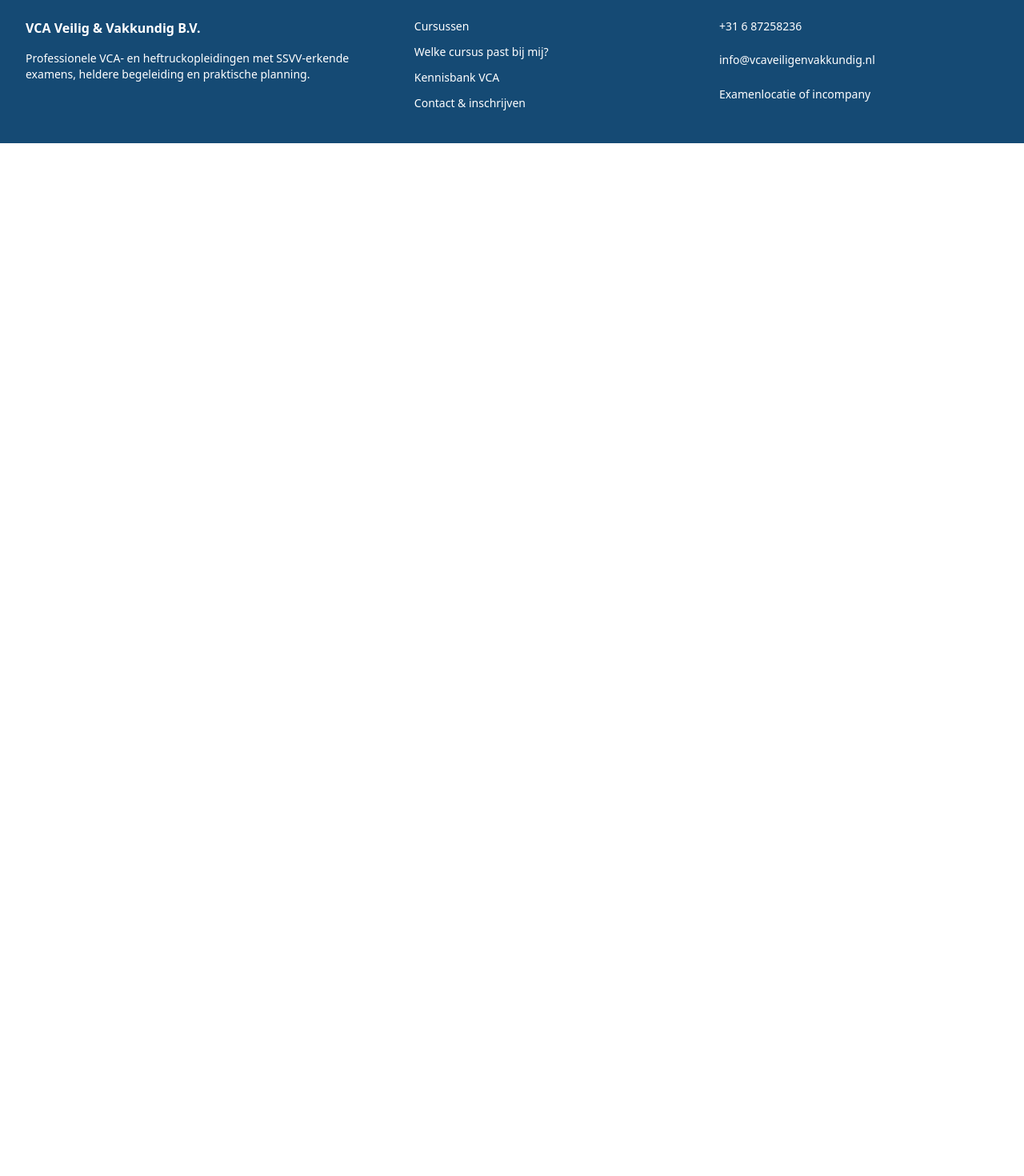
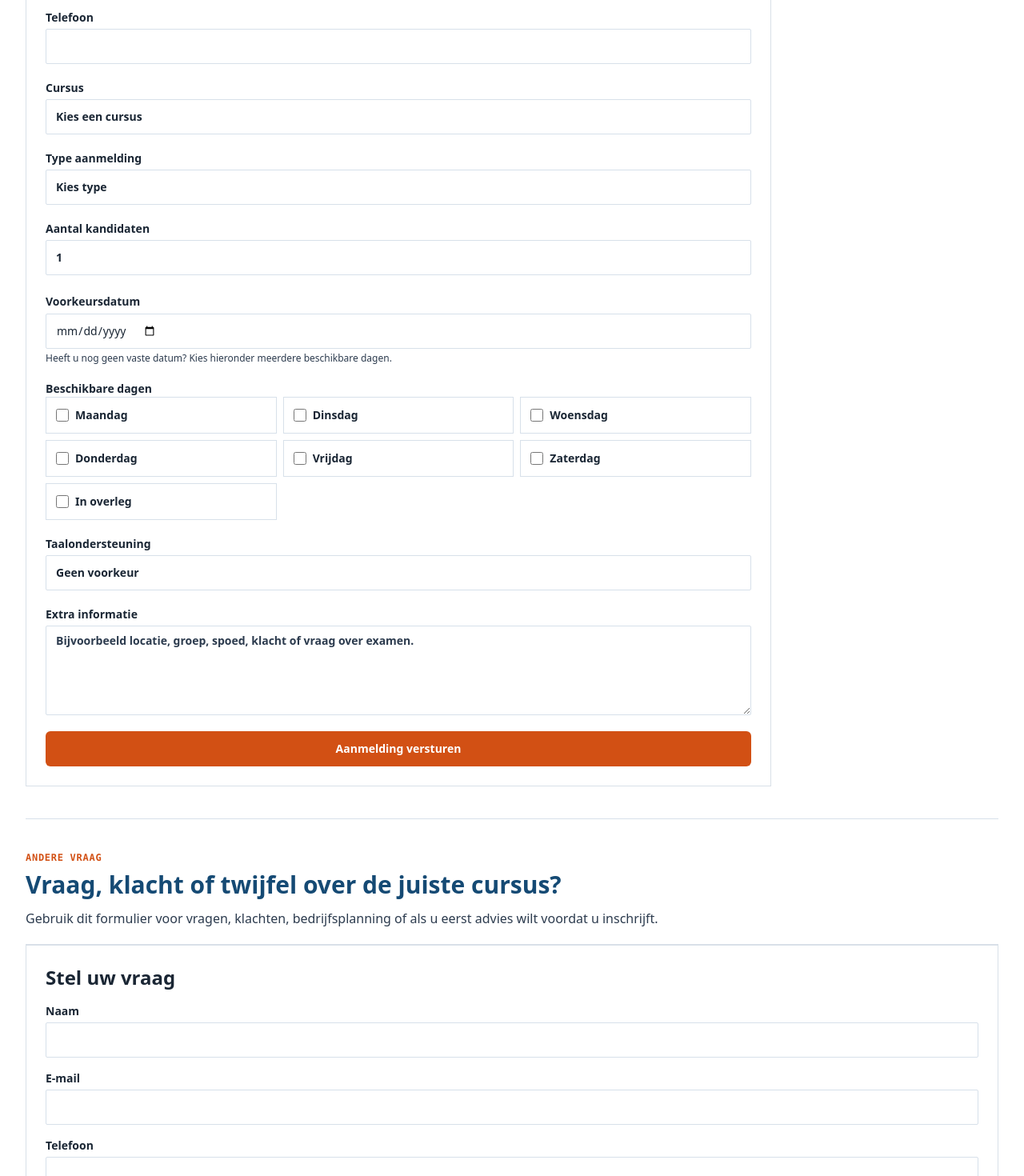
Before and after one commit to khaledjadf-blip/VCA-school, a Next.js app: page /contact in a window 1280 px wide. Shown: the part 920-2390 px from the top of the page at 80% size. Before the commit the page ends 1099 px from the top, so only its background shows below. Built offline with nearby package versions, Linux system fonts and the light colour scheme.

Commit message:
Add files via upload

```diff
--- /dev/null
+++ b/components/contact-forms.tsx
@@ -0,0 +1,172 @@
+"use client";
+
+import { zodResolver } from "@hookform/resolvers/zod";
+import { useState } from "react";
+import { useForm } from "react-hook-form";
+import { z } from "zod";
+import { Button } from "@/components/ui/button";
+import { Input } from "@/components/ui/input";
+import { Select, SelectContent, SelectItem, SelectTrigger, SelectValue } from "@/components/ui/select";
+import { Textarea } from "@/components/ui/textarea";
+import { courses } from "@/lib/data";
+
+const contactSchema = z.object({
+  name: z.string().min(2, "Vul uw naam in."),
+  email: z.string().email("Vul een geldig e-mailadres in."),
+  phone: z.string().min(8, "Vul een telefoonnummer in."),
+  message: z.string().min(10, "Vertel kort waar we mee kunnen helpen.")
+});
+
+const enrollSchema = z.object({
+  name: z.string().min(2, "Vul uw naam in."),
+  email: z.string().email("Vul een geldig e-mailadres in."),
+  phone: z.string().min(8, "Vul een telefoonnummer in."),
+  course: z.string().min(1, "Kies een cursus."),
+  type: z.string().min(1, "Kies een aanmeldingstype."),
+  candidates: z.coerce.number().min(1).max(250),
+  preferredDate: z.string().optional(),
+  availableDays: z.array(z.string()).min(1, "Kies minstens een dag of 'in overleg'."),
+  languageSupport: z.string().optional(),
+  notes: z.string().optional()
+});
+
+type ContactValues = z.infer<typeof contactSchema>;
+type EnrollValues = z.infer<typeof enrollSchema>;
+
+function FieldError({ children }: { children?: string }) {
+  return children ? <p className="mt-1 text-sm text-destructive">{children}</p> : null;
+}
+
+export function ContactForm() {
+  const [sent, setSent] = useState(false);
+  const [failed, setFailed] = useState(false);
+  const form = useForm<ContactValues>({ resolver: zodResolver(contactSchema) });
+
+  async function submit(values: ContactValues) {
+    setFailed(false);
+    try {
+      const res = await fetch("/api/contact", {
+        method: "POST",
+        headers: { "Content-Type": "application/json" },
+        body: JSON.stringify(values)
+      });
+      if (!res.ok) throw new Error("send failed");
+      setSent(true);
+      form.reset();
+    } catch {
+      setFailed(true);
+    }
+  }
+
+  return (
+    <form onSubmit={form.handleSubmit(submit)} className="official-card mt-5 grid gap-4 p-6">
+      <h2 className="text-2xl font-bold">Stel uw vraag</h2>
+      <label className="text-sm font-semibold">Naam<Input {...form.register("name")} className="mt-1" autoComplete="name" /></label>
+      <FieldError>{form.formState.errors.name?.message}</FieldError>
+      <label className="text-sm font-semibold">E-mail<Input {...form.register("email")} className="mt-1" autoComplete="email" /></label>
+      <FieldError>{form.formState.errors.email?.message}</FieldError>
+      <label className="text-sm font-semibold">Telefoon<Input {...form.register("phone")} className="mt-1" autoComplete="tel" /></label>
+      <FieldError>{form.formState.errors.phone?.message}</FieldError>
+      <label className="text-sm font-semibold">Bericht<Textarea {...form.register("message")} className="mt-1" /></label>
+      <FieldError>{form.formState.errors.message?.message}</FieldError>
+      {failed && <p className="border-l-4 border-destructive bg-secondary p-3 text-sm font-semibold">Versturen is niet gelukt. Probeer het opnieuw of bel/WhatsApp ons: <bdi dir="ltr">+31 6 16717342</bdi>.</p>}
+      {sent && <p className="border-l-4 border-accent bg-secondary p-3 text-sm font-semibold">Dank u. We nemen snel contact op.</p>}
+      <Button type="submit" variant="accent" disabled={form.formState.isSubmitting}>{form.formState.isSubmitting ? "Bezig met versturen..." : "Verstuur bericht"}</Button>
+    </form>
+  );
+}
+
+export function EnrollmentForm({ defaultCourse }: { defaultCourse?: string }) {
+  const [sent, setSent] = useState(false);
+  const [failed, setFailed] = useState(false);
+  const form = useForm<EnrollValues>({
+    resolver: zodResolver(enrollSchema),
+    defaultValues: { candidates: 1, course: defaultCourse ?? "", type: "", preferredDate: "", availableDays: [], languageSupport: "Geen voorkeur", notes: "" }
+  });
+
+  async function submit(values: EnrollValues) {
+    setFailed(false);
+    try {
+      const res = await fetch("/api/enrollment", {
+        method: "POST",
+        headers: { "Content-Type": "application/json" },
+        body: JSON.stringify(values)
+      });
+      if (!res.ok) throw new Error("send failed");
+      setSent(true);
+    } catch {
+      setFailed(true);
+      return;
+    }
+    form.reset({ candidates: 1, course: defaultCourse ?? "", type: "", preferredDate: "", availableDays: [], languageSupport: "Geen voorkeur", notes: "" });
+  }
+
+  const availableDayOptions = ["Maandag", "Dinsdag", "Woensdag", "Donderdag", "Vrijdag", "Zaterdag", "In overleg"];
+
+  return (
+    <form onSubmit={form.handleSubmit(submit)} className="official-card mt-5 grid gap-5 p-6">
+      <h2 className="text-2xl font-bold">Inschrijven of examen plannen</h2>
+      <label className="text-sm font-semibold">Naam<Input {...form.register("name")} className="mt-1" autoComplete="name" /></label>
+      <FieldError>{form.formState.errors.name?.message}</FieldError>
+      <label className="text-sm font-semibold">E-mail<Input {...form.register("email")} className="mt-1" autoComplete="email" /></label>
+      <FieldError>{form.formState.errors.email?.message}</FieldError>
+      <label className="text-sm font-semibold">Telefoon<Input {...form.register("phone")} className="mt-1" autoComplete="tel" /></label>
+      <FieldError>{form.formState.errors.phone?.message}</FieldError>
+      <label className="text-sm font-semibold">
+        Cursus
+        <Select defaultValue={defaultCourse} onValueChange={(value) => form.setValue("course", value, { shouldValidate: true })}>
+          <SelectTrigger className="mt-1"><SelectValue placeholder="Kies een cursus" /></SelectTrigger>
+          <SelectContent>{courses.map((course) => <SelectItem key={course.slug} value={course.title}>{course.title}</SelectItem>)}</SelectContent>
+        </Select>
+      </label>
+      <FieldError>{form.formState.errors.course?.message}</FieldError>
+      <label className="text-sm font-semibold">
+        Type aanmelding
+        <Select onValueChange={(value) => form.setValue("type", value, { shouldValidate: true })}>
+          <SelectTrigger className="mt-1"><SelectValue placeholder="Kies type" /></SelectTrigger>
+          <SelectContent>
+            <SelectItem value="course">Cursus met examen</SelectItem>
+            <SelectItem value="exam">Alleen examenregistratie</SelectItem>
+            <SelectItem value="company">Bedrijfsgroep / incompany</SelectItem>
+          </SelectContent>
+        </Select>
+      </label>
+      <FieldError>{form.formState.errors.type?.message}</FieldError>
+      <label className="text-sm font-semibold">Aantal kandidaten<Input type="number" min={1} {...form.register("candidates")} className="mt-1" /></label>
+      <FieldError>{form.formState.errors.candidates?.message}</FieldError>
+      <div>
+        <label className="text-sm font-semibold">Voorkeursdatum</label>
+        <Input type="date" {...form.register("preferredDate")} className="mt-1" />
+        <p className="mt-1 text-xs text-muted-foreground">Heeft u nog geen vaste datum? Kies hieronder meerdere beschikbare dagen.</p>
+      </div>
+      <fieldset className="grid gap-3">
+        <legend className="text-sm font-semibold">Beschikbare dagen</legend>
+        <div className="grid gap-2 sm:grid-cols-2 lg:grid-cols-3">
+          {availableDayOptions.map((day) => (
+            <label key={day} className="flex items-center gap-2 border border-border bg-white px-3 py-3 text-sm font-semibold">
+              <input type="checkbox" value={day} {...form.register("availableDays")} className="h-4 w-4 accent-accent" />
+              {day}
+            </label>
+          ))}
+        </div>
+        <FieldError>{form.formState.errors.availableDays?.message}</FieldError>
+      </fieldset>
+      <label className="text-sm font-semibold">
+        Taalondersteuning
+        <Select defaultValue="Geen voorkeur" onValueChange={(value) => form.setValue("languageSupport", value, { shouldValidate: true })}>
+          <SelectTrigger className="mt-1"><SelectValue placeholder="Kies taalondersteuning" /></SelectTrigger>
+          <SelectContent>
+            <SelectItem value="Geen voorkeur">Geen voorkeur</SelectItem>
+            <SelectItem value="Nederlands">Nederlands</SelectItem>
+            <SelectItem value="Arabisch">Arabische begeleiding gewenst</SelectItem>
+            <SelectItem value="Twijfel">Ik twijfel, bel mij hierover</SelectItem>
+          </SelectContent>
+        </Select>
+      </label>
+      <label className="text-sm font-semibold">Extra informatie<Textarea {...form.register("notes")} className="mt-1" placeholder="Bijvoorbeeld locatie, groep, spoed, klacht of vraag over examen." /></label>
+      {failed && <p className="border-l-4 border-destructive bg-secondary p-3 text-sm font-semibold">Versturen is niet gelukt. Probeer het opnieuw of bel/WhatsApp ons: <bdi dir="ltr">+31 6 16717342</bdi>.</p>}
+      {sent && <p className="border-l-4 border-accent bg-secondary p-3 text-sm font-semibold">Inschrijving ontvangen. Wij nemen zo snel mogelijk contact met u op.</p>}
+      <Button type="submit" variant="accent" disabled={form.formState.isSubmitting}>{form.formState.isSubmitting ? "Bezig met versturen..." : "Aanmelding versturen"}</Button>
+    </form>
+  );
+}
```
